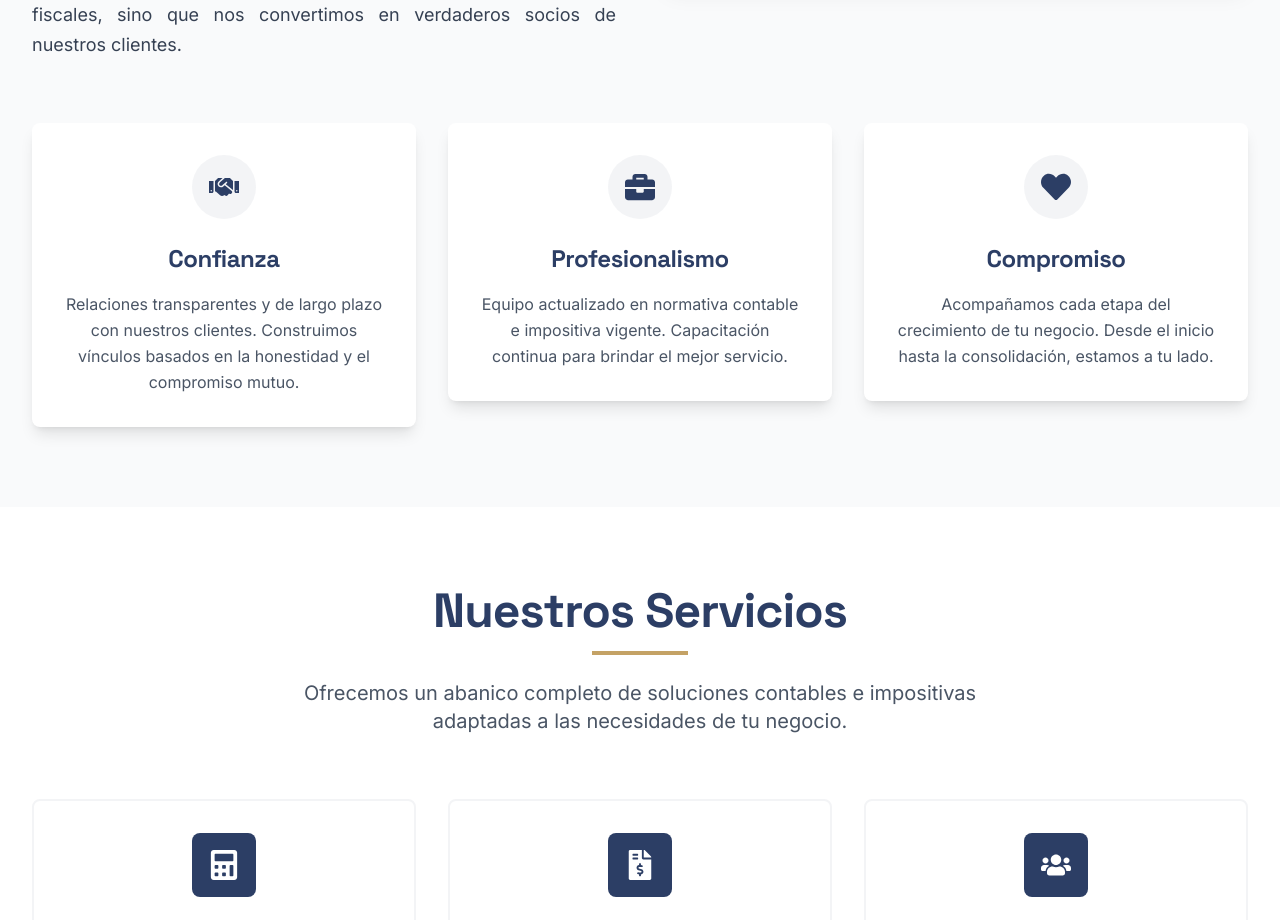
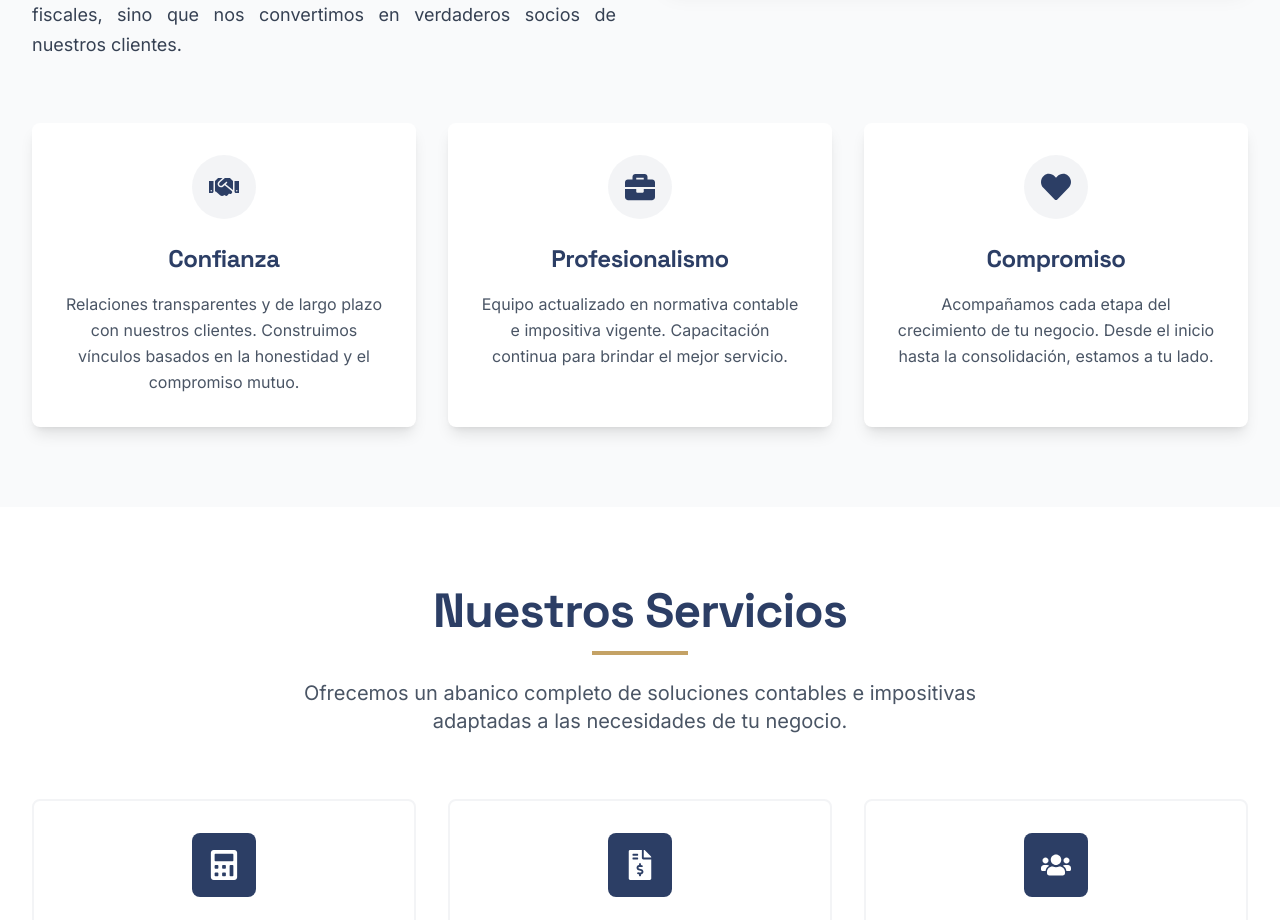
Before and after one commit to GrandeJuan/estudio-contable-website, a React (Vite) app: page / in a window 1280 px wide. Shown: the part 1440-2360 px from the top of the page. Built offline with nearby package versions, Linux system fonts and the light colour scheme.

Commit message:
Make value cards equal height and aligned in SobreNosotros
Uses h-full on both ScrollReveal wrapper and inner card div
with flex-col to ensure all three cards match in size.

https://claude.ai/code/session_01518nTZov2h5DvFK9y9uRSv

```diff
--- a/src/components/SobreNosotros.jsx
+++ b/src/components/SobreNosotros.jsx
@@ -67,8 +67,8 @@ const SobreNosotros = () => {
           {contenido.sobreNosotros.valores.map((valor, index) => {
             const IconoValor = iconos[valor.titulo] || FaHandshake;
             return (
-              <ScrollReveal key={index} delay={index * 0.15}>
-                <div className="bg-white p-8 rounded-lg shadow-lg hover:shadow-xl transition-shadow duration-300">
+              <ScrollReveal key={index} delay={index * 0.15} className="h-full">
+                <div className="bg-white p-8 rounded-lg shadow-lg hover:shadow-xl transition-shadow duration-300 h-full flex flex-col items-center">
                   <div className="flex items-center justify-center w-16 h-16 bg-[#8B95A5]/10 rounded-full mb-6 mx-auto">
                     <IconoValor className="text-3xl text-[#2C3E65]" />
                   </div>
```
